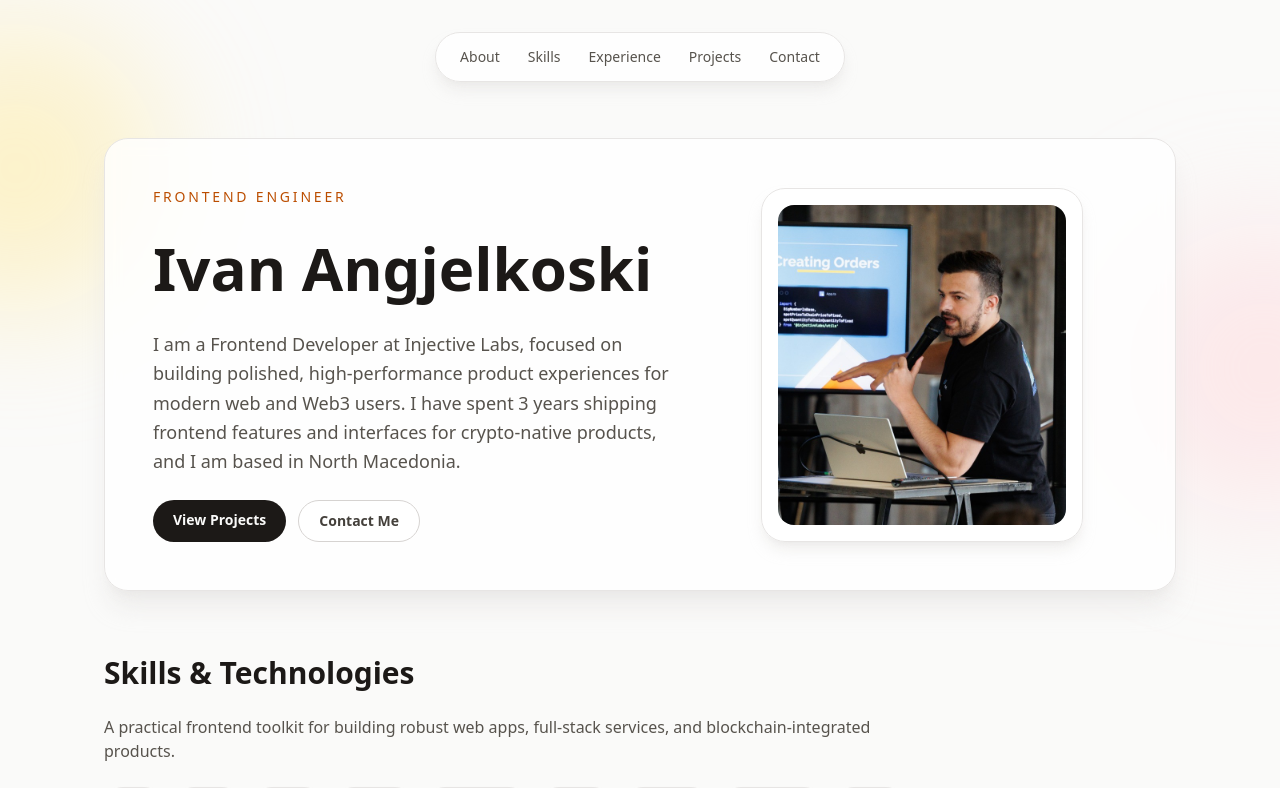
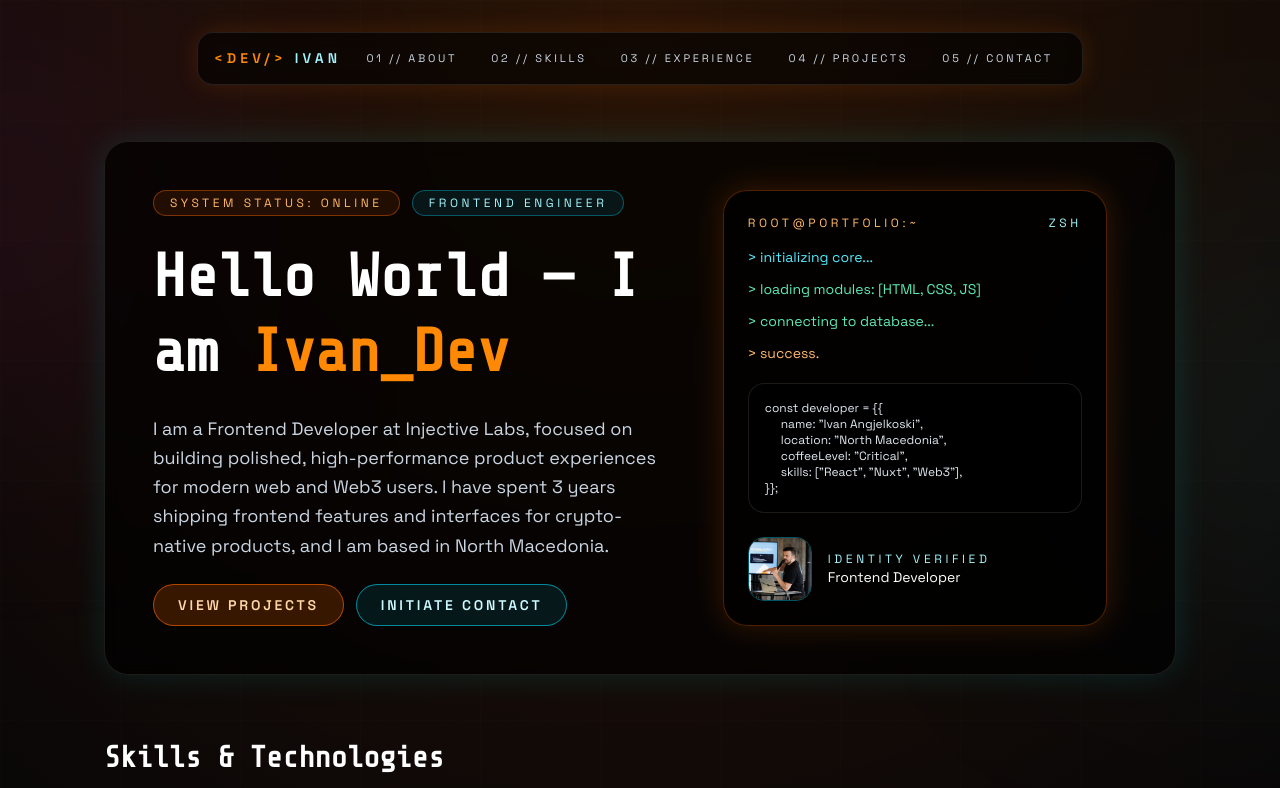
Before and after one commit to ivan-angjelkoski/ivan-angjelkoski-com, a Nuxt app: page / in a window 1280 px wide. Shown: the top 788 px of the page. Built offline with nearby package versions, Linux system fonts and the light colour scheme.

Commit message:
Redesign homepage with cyberpunk styling

```diff
--- a/app/assets/css/main.css
+++ b/app/assets/css/main.css
@@ -1,5 +1,18 @@
+@import url("https://fonts.googleapis.com/css2?family=Share+Tech+Mono&family=Space+Grotesk:wght@400;500;600;700&display=swap");
 @import "tailwindcss";
 
 body {
-  @apply bg-stone-50 text-stone-900 antialiased;
+  font-family: "Space Grotesk", "Share Tech Mono", system-ui, sans-serif;
+  @apply bg-[#050507] text-slate-100 antialiased;
 }
+
+h1,
+h2,
+h3 {
+  font-family: "Share Tech Mono", "Space Grotesk", system-ui, sans-serif;
+}
+
+::selection {
+  background: rgba(255, 108, 0, 0.35);
+  color: #fff;
+}
--- a/app/pages/index.vue
+++ b/app/pages/index.vue
@@ -52,32 +52,52 @@ const navLinks = [
 </script>
 
 <template>
-  <div class="relative overflow-x-clip bg-stone-50 text-stone-900">
-    <div class="pointer-events-none absolute -left-32 top-6 h-72 w-72 rounded-full bg-amber-200/40 blur-3xl" />
-    <div class="pointer-events-none absolute -right-32 top-56 h-72 w-72 rounded-full bg-rose-200/40 blur-3xl" />
+  <div class="relative overflow-hidden bg-[#050507] text-slate-100">
+    <div class="pointer-events-none absolute inset-0 bg-[radial-gradient(circle_at_top,_rgba(255,108,0,0.15),_transparent_55%)]" />
+    <div class="pointer-events-none absolute inset-0 bg-[linear-gradient(to_right,_rgba(255,255,255,0.06)_1px,_transparent_1px),linear-gradient(to_bottom,_rgba(255,255,255,0.06)_1px,_transparent_1px)] bg-[size:120px_120px] opacity-20" />
+    <div class="pointer-events-none absolute -left-32 top-16 h-64 w-64 rounded-full bg-fuchsia-500/20 blur-[140px]" />
+    <div class="pointer-events-none absolute -right-32 top-72 h-64 w-64 rounded-full bg-cyan-400/20 blur-[140px]" />
 
-    <div class="mx-auto min-h-screen w-full max-w-6xl px-6 pb-20 pt-8 md:px-10">
+    <div class="relative mx-auto min-h-screen w-full max-w-6xl px-6 pb-24 pt-8 md:px-10">
       <header class="sticky top-4 z-20 mb-14">
         <nav
-          class="mx-auto flex w-full max-w-2xl flex-wrap items-center justify-center gap-1 rounded-3xl border border-stone-200 bg-white/80 px-2 py-2 shadow-lg shadow-stone-200/70 backdrop-blur sm:w-fit sm:rounded-full sm:px-3"
+          class="mx-auto flex w-full flex-wrap items-center justify-between gap-3 rounded-2xl border border-white/10 bg-black/60 px-4 py-3 shadow-[0_0_24px_rgba(255,108,0,0.15)] backdrop-blur sm:w-fit"
           aria-label="Page sections"
         >
+          <div class="flex items-center gap-2 text-sm font-semibold uppercase tracking-[0.3em] text-cyan-200">
+            <span class="text-orange-400">&lt;dev/&gt;</span>
+            <span class="hidden sm:inline">Ivan</span>
+          </div>
+          <div class="flex flex-wrap items-center gap-2 text-[11px] uppercase tracking-[0.25em] text-slate-300">
             <a
-            v-for="link in navLinks"
+              v-for="(link, index) in navLinks"
               :key="link.href"
               :href="link.href"
-            class="rounded-full px-2.5 py-1.5 text-xs text-stone-600 transition hover:bg-stone-100 hover:text-stone-900 focus-visible:outline-none focus-visible:ring-2 focus-visible:ring-amber-300 sm:px-3 sm:text-sm"
+              class="rounded-full border border-transparent px-3 py-1 transition hover:border-orange-400/60 hover:text-orange-300 focus-visible:outline-none focus-visible:ring-2 focus-visible:ring-orange-400"
             >
-            {{ link.label }}
+              {{ String(index + 1).padStart(2, "0") }} // {{ link.label }}
             </a>
+          </div>
         </nav>
       </header>
 
-      <section id="about" class="grid items-center gap-8 rounded-3xl border border-stone-200 bg-white/80 p-8 shadow-xl shadow-stone-200/70 backdrop-blur md:grid-cols-[1.3fr_1fr] md:p-12">
+      <section
+        id="about"
+        class="grid items-center gap-10 rounded-3xl border border-white/10 bg-black/70 p-8 shadow-[0_0_35px_rgba(0,255,255,0.12)] backdrop-blur md:grid-cols-[1.2fr_1fr] md:p-12"
+      >
         <div class="space-y-6">
-          <p class="text-sm font-medium uppercase tracking-[0.2em] text-amber-700">Frontend Engineer</p>
-          <h1 class="text-4xl font-bold leading-tight text-balance md:text-6xl">Ivan Angjelkoski</h1>
-          <p class="max-w-2xl text-base leading-relaxed text-stone-600 md:text-lg">
+          <div class="flex flex-wrap items-center gap-3">
+            <span class="rounded-full border border-orange-500/40 bg-orange-500/10 px-4 py-1 text-xs uppercase tracking-[0.3em] text-orange-300">
+              System Status: Online
+            </span>
+            <span class="rounded-full border border-cyan-500/40 bg-cyan-500/10 px-4 py-1 text-xs uppercase tracking-[0.3em] text-cyan-200">
+              Frontend Engineer
+            </span>
+          </div>
+          <h1 class="text-4xl font-semibold leading-tight text-white md:text-6xl">
+            Hello World — I am <span class="text-orange-400">Ivan_Dev</span>
+          </h1>
+          <p class="max-w-2xl text-base leading-relaxed text-slate-300 md:text-lg">
             I am a Frontend Developer at Injective Labs, focused on building polished,
             high-performance product experiences for modern web and Web3 users. I have spent
             3 years shipping frontend features and interfaces for crypto-native products, and I am
@@ -86,31 +106,57 @@ const navLinks = [
           <div class="flex flex-wrap gap-3">
             <a
               href="#projects"
-              class="rounded-full bg-stone-900 px-5 py-2.5 text-sm font-semibold text-stone-50 transition hover:-translate-y-0.5 hover:bg-stone-800 focus-visible:outline-none focus-visible:ring-2 focus-visible:ring-stone-300"
+              class="rounded-full border border-orange-500/60 bg-orange-500/20 px-6 py-2.5 text-sm font-semibold uppercase tracking-[0.2em] text-orange-200 transition hover:-translate-y-0.5 hover:bg-orange-500/30 focus-visible:outline-none focus-visible:ring-2 focus-visible:ring-orange-400"
             >
               View Projects
             </a>
             <a
               href="#contact"
-              class="rounded-full border border-stone-300 bg-white/80 px-5 py-2.5 text-sm font-semibold text-stone-700 transition hover:-translate-y-0.5 hover:border-stone-400 hover:bg-stone-100 focus-visible:outline-none focus-visible:ring-2 focus-visible:ring-stone-200"
+              class="rounded-full border border-cyan-400/60 bg-cyan-400/10 px-6 py-2.5 text-sm font-semibold uppercase tracking-[0.2em] text-cyan-100 transition hover:-translate-y-0.5 hover:bg-cyan-400/20 focus-visible:outline-none focus-visible:ring-2 focus-visible:ring-cyan-300"
             >
-              Contact Me
+              Initiate Contact
             </a>
           </div>
         </div>
 
-        <div class="mx-auto w-fit rounded-3xl border border-stone-200 bg-white/80 p-4 shadow-lg shadow-stone-200/70">
+        <div class="relative mx-auto w-full max-w-sm rounded-3xl border border-orange-500/30 bg-black/70 p-6 shadow-[0_0_30px_rgba(255,108,0,0.2)]">
+          <div class="flex items-center justify-between text-xs uppercase tracking-[0.3em] text-orange-300">
+            <span>root@portfolio:~</span>
+            <span class="text-cyan-200">zsh</span>
+          </div>
+          <div class="mt-4 space-y-3 text-sm text-slate-300">
+            <p><span class="text-cyan-300">&gt; initializing core...</span></p>
+            <p><span class="text-emerald-300">&gt; loading modules: [HTML, CSS, JS]</span></p>
+            <p><span class="text-emerald-300">&gt; connecting to database...</span></p>
+            <p><span class="text-orange-300">&gt; success.</span></p>
+          </div>
+          <div v-pre class="mt-5 rounded-2xl border border-white/10 bg-black/80 p-4 text-xs text-slate-200">
+            <p>const developer = {{</p>
+            <p class="ml-4">name: "Ivan Angjelkoski",</p>
+            <p class="ml-4">location: "North Macedonia",</p>
+            <p class="ml-4">coffeeLevel: "Critical",</p>
+            <p class="ml-4">skills: ["React", "Nuxt", "Web3"],</p>
+            <p>}};</p>
+          </div>
+          <div class="mt-6 flex items-center gap-4">
+            <div class="h-16 w-16 overflow-hidden rounded-2xl border border-cyan-400/40">
               <img
                 src="/ivan_angjelkoski.jpeg"
                 alt="Portrait of Ivan Angjelkoski"
-            class="h-72 w-64 rounded-2xl object-cover object-top md:h-80 md:w-72"
+                class="h-full w-full object-cover object-top"
               >
+            </div>
+            <div class="text-xs text-slate-300">
+              <p class="uppercase tracking-[0.3em] text-cyan-200">Identity Verified</p>
+              <p class="text-sm text-white">Frontend Developer</p>
+            </div>
+          </div>
         </div>
       </section>
 
       <section id="skills" class="mt-16 space-y-6">
-        <h2 class="text-2xl font-semibold md:text-3xl">Skills & Technologies</h2>
-        <p class="max-w-3xl text-stone-600">
+        <h2 class="text-2xl font-semibold text-white md:text-3xl">Skills & Technologies</h2>
+        <p class="max-w-3xl text-slate-300">
           A practical frontend toolkit for building robust web apps, full-stack services, and
           blockchain-integrated products.
         </p>
@@ -118,7 +164,7 @@ const navLinks = [
           <span
             v-for="skill in skills"
             :key="skill"
-            class="rounded-full border border-stone-200 bg-white px-4 py-2 text-sm font-medium text-stone-700 shadow-md shadow-stone-200/60"
+            class="rounded-full border border-white/10 bg-white/5 px-4 py-2 text-sm font-medium uppercase tracking-[0.2em] text-cyan-100 shadow-[0_0_18px_rgba(0,255,255,0.1)]"
           >
             {{ skill }}
           </span>
@@ -126,13 +172,13 @@ const navLinks = [
       </section>
 
       <section id="experience" class="mt-16 space-y-6">
-        <h2 class="text-2xl font-semibold md:text-3xl">Experience</h2>
-        <article class="rounded-3xl border border-stone-200 bg-white/80 p-7 shadow-xl shadow-stone-200/70 transition duration-300 hover:-translate-y-1 hover:border-stone-300">
+        <h2 class="text-2xl font-semibold text-white md:text-3xl">Experience</h2>
+        <article class="rounded-3xl border border-white/10 bg-black/70 p-7 shadow-[0_0_30px_rgba(0,255,255,0.12)] transition duration-300 hover:-translate-y-1 hover:border-cyan-400/50">
           <div class="flex flex-wrap items-baseline justify-between gap-3">
-            <h3 class="text-xl font-semibold text-stone-900">Injective Labs — Frontend Developer</h3>
-            <p class="text-sm font-medium text-amber-700">2022 — Present · 3 years</p>
+            <h3 class="text-xl font-semibold text-white">Injective Labs — Frontend Developer</h3>
+            <p class="text-sm font-medium uppercase tracking-[0.3em] text-orange-300">2022 — Present · 3 years</p>
           </div>
-          <ul class="mt-5 list-disc space-y-2 pl-5 text-stone-600">
+          <ul class="mt-5 list-disc space-y-2 pl-5 text-slate-300">
             <li>Delivering production-grade UI for fast-moving trading and DeFi-focused workflows.</li>
             <li>Collaborating with product, design, and blockchain teams to ship clear and reliable transaction experiences.</li>
             <li>Improving frontend performance and maintainability using reusable architecture and typed development practices.</li>
@@ -141,20 +187,20 @@ const navLinks = [
       </section>
 
       <section id="projects" class="mt-16 space-y-6">
-        <h2 class="text-2xl font-semibold md:text-3xl">Selected Projects</h2>
+        <h2 class="text-2xl font-semibold text-white md:text-3xl">Selected Projects</h2>
         <div class="grid gap-5 md:grid-cols-3">
           <article
             v-for="project in highlights"
             :key="project.name"
-            class="rounded-3xl border border-stone-200 bg-white/80 p-6 shadow-xl shadow-stone-200/60 transition duration-300 hover:-translate-y-1 hover:border-stone-300"
+            class="rounded-3xl border border-white/10 bg-black/70 p-6 shadow-[0_0_25px_rgba(255,108,0,0.12)] transition duration-300 hover:-translate-y-1 hover:border-orange-400/50"
           >
-            <h3 class="text-lg font-semibold">{{ project.name }}</h3>
-            <p class="mt-3 text-sm leading-relaxed text-stone-600">{{ project.description }}</p>
+            <h3 class="text-lg font-semibold text-white">{{ project.name }}</h3>
+            <p class="mt-3 text-sm leading-relaxed text-slate-300">{{ project.description }}</p>
             <div class="mt-4 flex flex-wrap gap-2">
               <span
                 v-for="tech in project.stack"
                 :key="tech"
-                class="rounded-full bg-stone-100 px-3 py-1 text-xs font-medium text-stone-600"
+                class="rounded-full border border-white/10 bg-white/5 px-3 py-1 text-xs font-medium uppercase tracking-[0.2em] text-orange-200"
               >
                 {{ tech }}
               </span>
@@ -163,16 +209,16 @@ const navLinks = [
         </div>
       </section>
 
-      <section id="contact" class="mt-16 rounded-3xl border border-stone-200 bg-white/80 p-8 text-center shadow-xl shadow-stone-200/70">
-        <h2 class="text-2xl font-semibold md:text-3xl">Let’s build something great</h2>
-        <p class="mx-auto mt-3 max-w-2xl text-stone-600">
+      <section id="contact" class="mt-16 rounded-3xl border border-white/10 bg-black/70 p-8 text-center shadow-[0_0_35px_rgba(255,108,0,0.2)]">
+        <h2 class="text-2xl font-semibold text-white md:text-3xl">Let’s build something great</h2>
+        <p class="mx-auto mt-3 max-w-2xl text-slate-300">
           Open to collaborating on ambitious frontend and Web3 products.
           Feel free to reach out for opportunities, consulting, or partnerships.
         </p>
         <div class="mt-6 flex flex-wrap items-center justify-center gap-3">
           <a
             href="mailto:ivan@example.com"
-            class="rounded-full bg-stone-900 px-5 py-2.5 text-sm font-semibold text-stone-50 transition hover:-translate-y-0.5 hover:bg-stone-800 focus-visible:outline-none focus-visible:ring-2 focus-visible:ring-stone-300"
+            class="rounded-full border border-orange-500/60 bg-orange-500/20 px-5 py-2.5 text-sm font-semibold uppercase tracking-[0.2em] text-orange-100 transition hover:-translate-y-0.5 hover:bg-orange-500/30 focus-visible:outline-none focus-visible:ring-2 focus-visible:ring-orange-400"
           >
             Email Me
           </a>
@@ -180,7 +226,7 @@ const navLinks = [
             href="https://github.com"
             target="_blank"
             rel="noreferrer"
-            class="rounded-full border border-stone-300 bg-white/80 px-5 py-2.5 text-sm font-semibold text-stone-700 transition hover:-translate-y-0.5 hover:border-stone-400 hover:bg-stone-100 focus-visible:outline-none focus-visible:ring-2 focus-visible:ring-stone-200"
+            class="rounded-full border border-cyan-400/60 bg-cyan-400/10 px-5 py-2.5 text-sm font-semibold uppercase tracking-[0.2em] text-cyan-100 transition hover:-translate-y-0.5 hover:bg-cyan-400/20 focus-visible:outline-none focus-visible:ring-2 focus-visible:ring-cyan-300"
           >
             GitHub
           </a>
@@ -188,7 +234,7 @@ const navLinks = [
             href="https://linkedin.com"
             target="_blank"
             rel="noreferrer"
-            class="rounded-full border border-stone-300 bg-white/80 px-5 py-2.5 text-sm font-semibold text-stone-700 transition hover:-translate-y-0.5 hover:border-stone-400 hover:bg-stone-100 focus-visible:outline-none focus-visible:ring-2 focus-visible:ring-stone-200"
+            class="rounded-full border border-cyan-400/60 bg-cyan-400/10 px-5 py-2.5 text-sm font-semibold uppercase tracking-[0.2em] text-cyan-100 transition hover:-translate-y-0.5 hover:bg-cyan-400/20 focus-visible:outline-none focus-visible:ring-2 focus-visible:ring-cyan-300"
           >
             LinkedIn
           </a>
```
Lines whose indentation alone changed are shown as unchanged.
